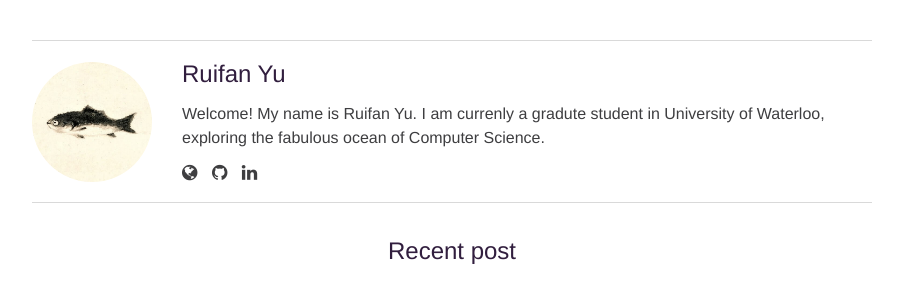
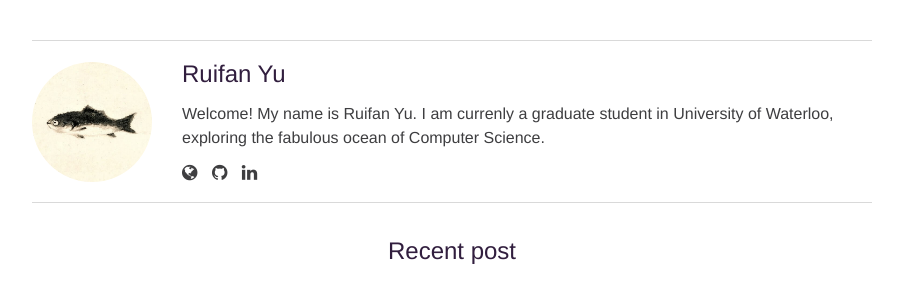
Before and after one commit to tiddler/tiddler.github.io, a Jekyll site: the page built from _posts/2017-07-15-text-splitting.markdown, in a window 1280 px wide. Shown: the part 3698-3995 px from the top of the page, without its empty margins (188-1091 px from the left). Built offline with Jekyll 4.4.1, drawn with Linux system fonts in a browser that asks for light colours; comment, search, counter and statistics services are not loaded.

Commit message:
📌fix a spelling typo

```diff
--- a/_config.yml
+++ b/_config.yml
@@ -8,7 +8,7 @@ url: "https://tiddler.github.io" # the base hostname & protocol for your site, e
 # Author settings
 author: Ruifan Yu # add your name
 author-pic: avatar.jpg
-about-author: Welcome! My name is Ruifan Yu. I am currenly a gradute student in University of Waterloo, exploring the fabulous ocean of Computer Science.
+about-author: Welcome! My name is Ruifan Yu. I am currenly a graduate student in University of Waterloo, exploring the fabulous ocean of Computer Science.
 # Contact links
 website: tiddler.github.io # Add your website, do not add http://
 linkedin: ruifan-yu # Add your Linkedin handle
```
